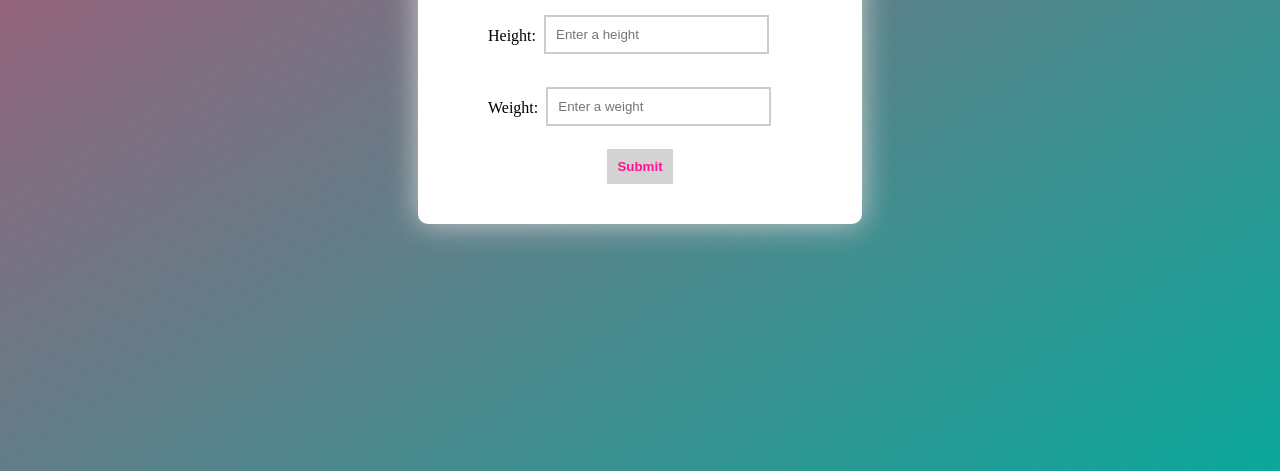
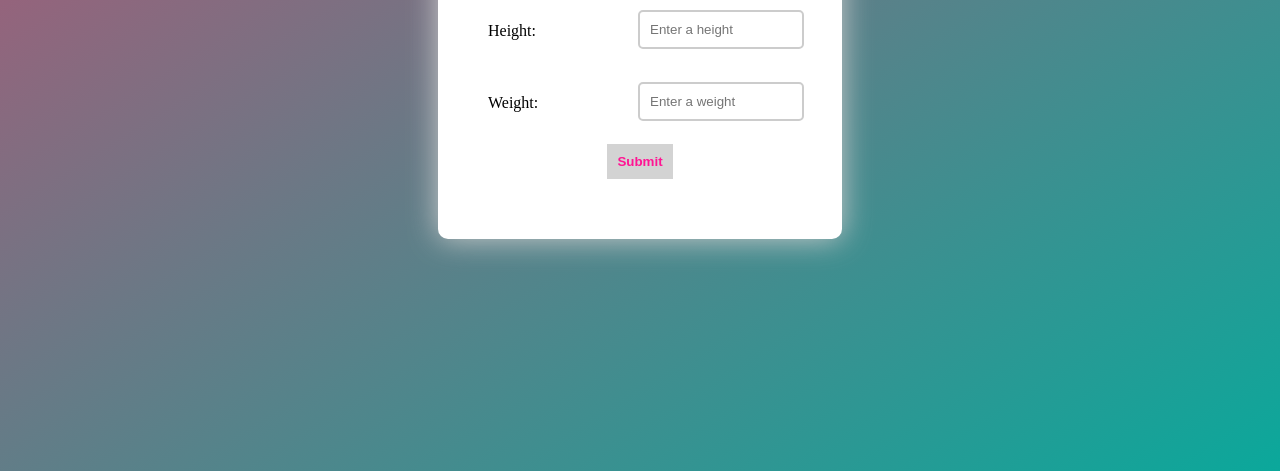
Before and after one commit to RAJAVALLI-K/js-bmi-calculation-and-form-validation, a plain HTML site: page index.html in a window 1280 px wide. Shown: the part 329-800 px from the top of the page. Drawn offline with Linux system fonts and the light colour scheme.

Commit message:
add js-bmi-calculation-and-form-validation

```diff
--- a/index.html
+++ b/index.html
@@ -12,7 +12,7 @@
         <div class="content-div">
             <form>
                 <h1>BMI Calculation</h1>
-                <div>
+                <div class="form-cal">
                     <div>
                         <label for="height-bmi">Height:</label>
                     </div>
@@ -21,7 +21,7 @@
                         <span class="valid"></span>
                     </div>
                 </div>
-                <div>
+                <div class="form-cal">
                     <div>
                         <label for="weight-bmi">Weight:</label>
                     </div>
--- a/style.css
+++ b/style.css
@@ -32,11 +32,7 @@ form div {
     gap: 3px;
 }
 
-form {
-    padding: 0px 20px;
-}
-
-label {
+.form-cal div {
     width: 50%;
 }
 
@@ -44,6 +40,7 @@ input {
     width: 100%;
     padding: 10px;
     border: 2px solid #ccc;
+    border-radius: 5px;
 }
 
 input:focus {
@@ -76,3 +73,44 @@ h1 {
 .res-para {
     color: #056fb6;
 }
+
+@media only screen and (min-width:200px) {
+    .content-div {
+        width: 75%;
+        padding: 10px;
+    }
+
+    form {
+        padding: 0;
+    }
+}
+
+@media only screen and (min-width:320px) {
+    .content-div {
+        width: 75%;
+    }
+
+    form {
+        padding: 0;
+    }
+}
+
+@media only screen and (min-width:768px) {
+    .content-div {
+        width: 60%;
+    }
+
+    form {
+        padding: 0;
+    }
+}
+
+@media only screen and (min-width:1024px) {
+    .content-div {
+        width: 30%;
+    }
+
+    form {
+        padding: 20px;
+    }
+}
```
